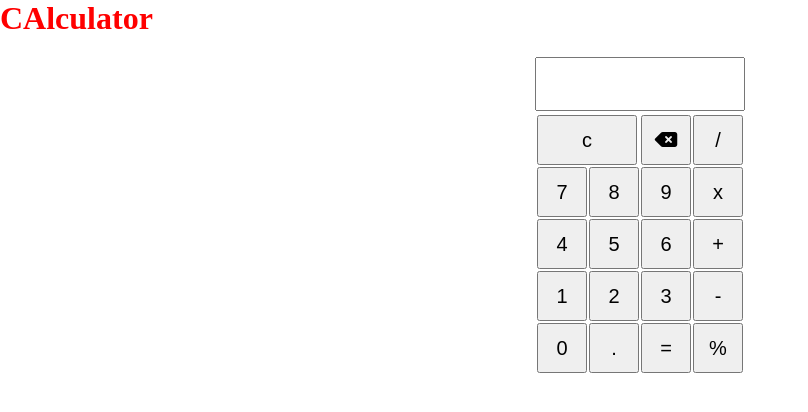
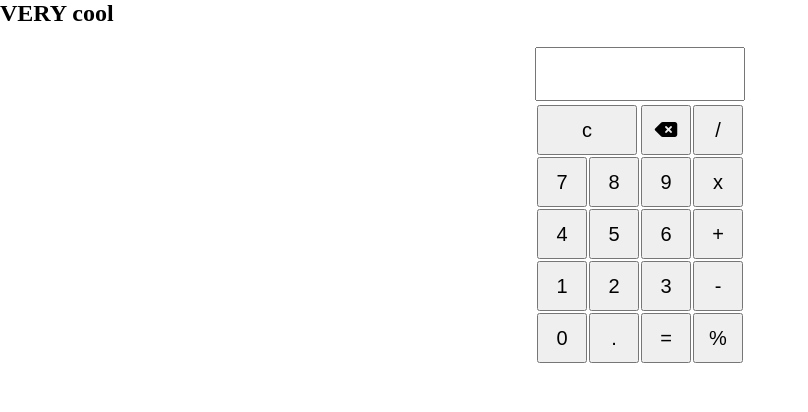
Before and after one commit to E-tim/background-genn, a plain HTML site: page index.html in a window 1280 px wide. Shown: the whole page, without its empty margins (0-808 px from the left). Drawn offline with Linux system fonts and the light colour scheme.

Commit message:
I changed the heading

```diff
--- a/index.html
+++ b/index.html
@@ -7,7 +7,7 @@
     <script src="https://kit.fontawesome.com/a17111d927.js" crossorigin="anonymous"></script>
 </head>
 <body>
-    <h1 style="color: red">CAlculator</h1>
+    <h2>VERY cool</h2>
     <div class="main">
         <table>
             <tr>
```
